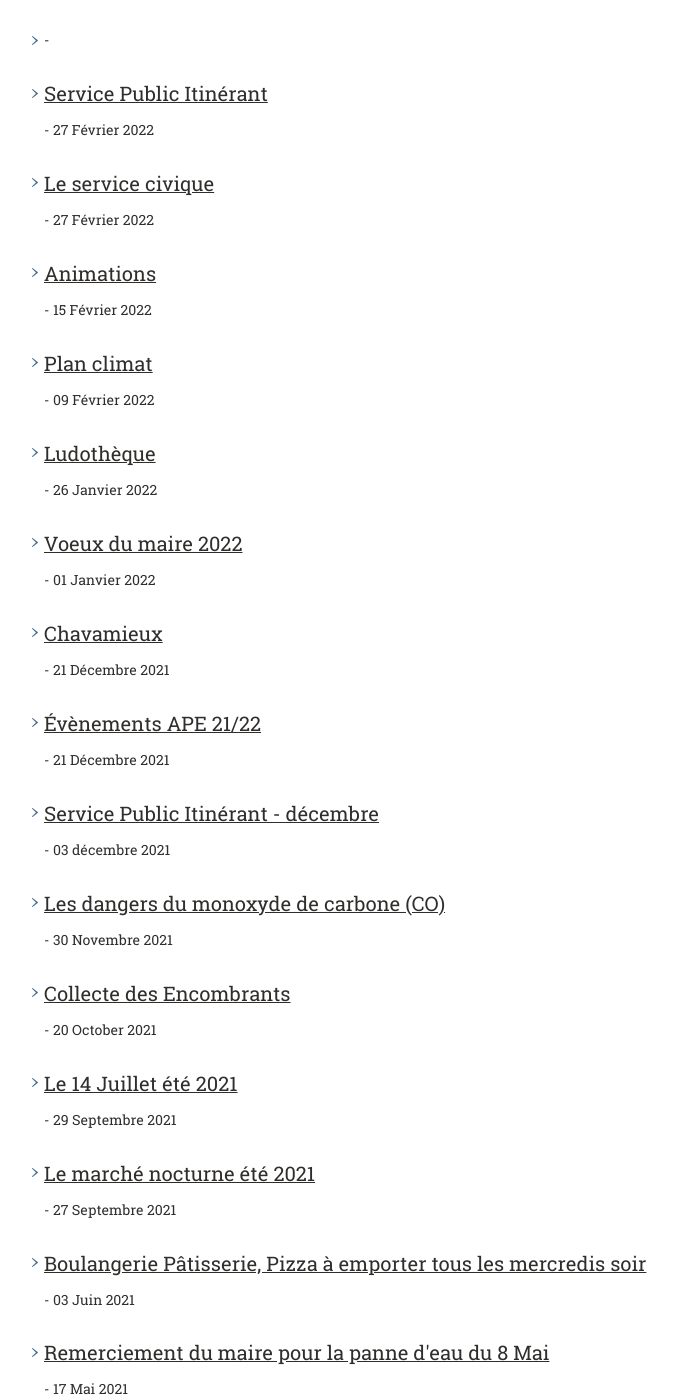
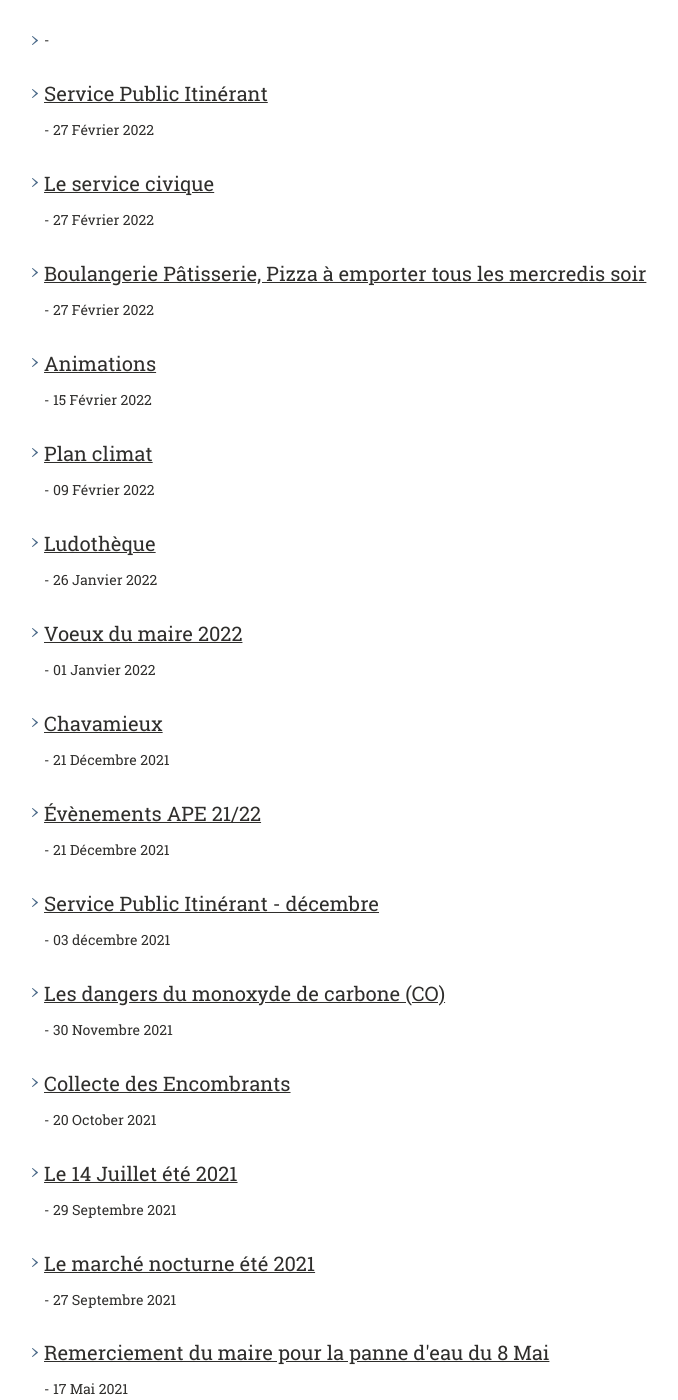
Before and after one commit to Flaux-Village/flaux-village.github.io, a Jekyll site: the page built from actualites.md, in a window 1280 px wide and 1400 px high, scrolled down 659 px. Shown: the whole window, without its empty margins (60-738 px from the left). Built offline with Jekyll 4.4.1, drawn with Linux system fonts in a browser that asks for light colours; our own code applies the rules of GitHub Pages for plain Markdown files; some of the changed text lies outside the part shown.

Commit message:
Update boulangerie.md

```diff
--- a/_actualites/boulangerie.md
+++ b/_actualites/boulangerie.md
@@ -6,8 +6,8 @@ keywords: mairie, commune, flaux, gard, actualités
 titre_page: Boulangerie Pâtisserie, Pizza à emporter tous les mercredis soir
 section: À la une
 addresse_section: /actualites.html
-date_texte: 03 Juin 2021
-date: 2021-06-03
+date_texte: 27 Février 2022
+date: 2022-02-27
 
 introduction:
 ---
```
